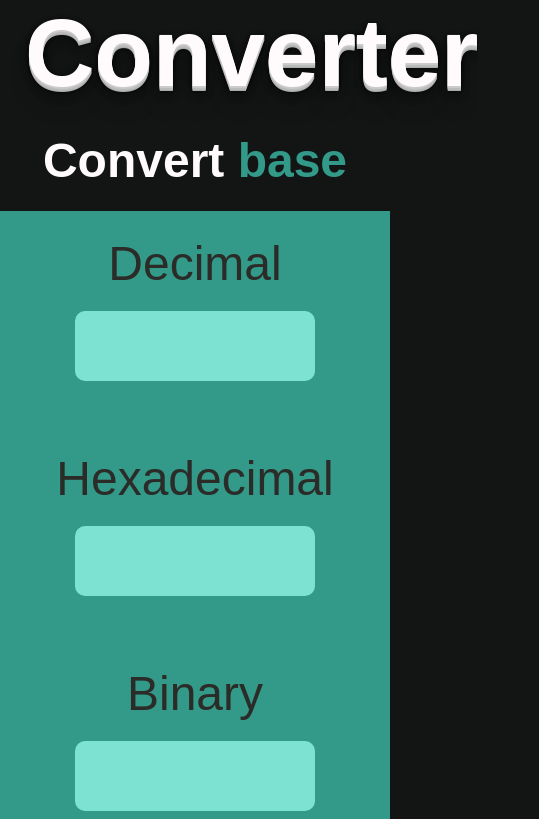
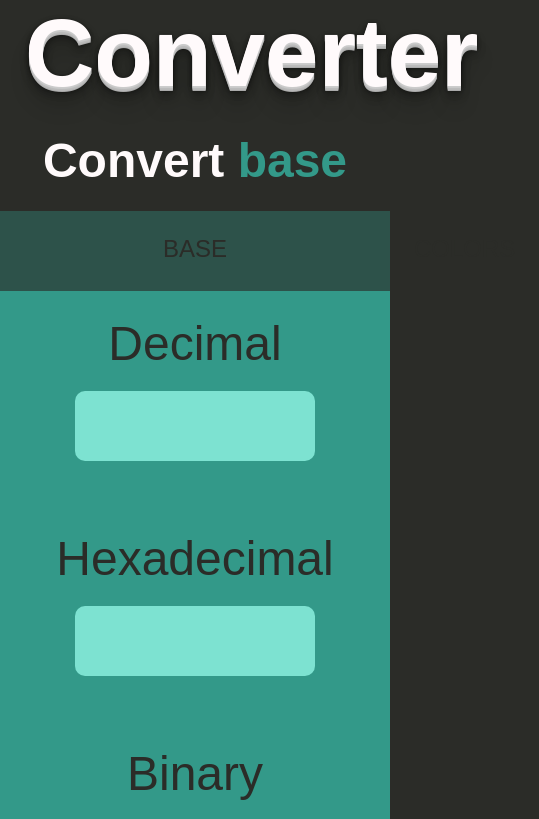
Before and after one commit to MikkelWestermann/Converter, a React (Create React App) app: page / in a window 390 px wide. Shown: the top 819 px of the page, 539 px wide, since content can reach past the window. Built offline with nearby package versions, Linux system fonts and the light colour scheme; a web font is replaced by a local one.

Commit message:
Add Navigation

```diff
--- a/src/App.js
+++ b/src/App.js
@@ -1,5 +1,6 @@
 import React, { Component } from 'react';
-import InputField from './InputField';
+import Header from './Components/Header/Header';
+import Base from './Components/Base/Base';
 import './App.css';
 
 const hex = ['0', '1', '2', '3', '4', '5', '6', '7', '8', '9', 'a', 'b', 'c', 'd', 'e', 'f'];
@@ -10,10 +11,7 @@ class App extends Component {
   constructor() {
     super();
     this.state = {
-      decimal: '',
-      hexadecimal: '',
-      binary: '',
-      base64: ''
+      route: 'base'
     }
   }
   convertToBase = (value, result, base, baseName) => {
@@ -82,29 +80,26 @@ class App extends Component {
       base64: value
     });
   }
+  onRouteChange = route => {
+    this.setState({ route });
+  }
   render() {
     return (
-      <div className="App">
-        <InputField
-          input={this.state.decimal}
-          calculate={this.handleDecimal}
-          inputName='Decimal'
+      <div>
+        <Header
+          from={this.state.route}
+          onRouteChange={this.onRouteChange}
         />
-        <InputField
-          input={this.state.hexadecimal}
-          calculate={this.handleHexadecimal}
-          inputName='Hexadecimal'
-        />
-        <InputField
-          input={this.state.binary}
-          calculate={this.handleBinary}
-          inputName='Binary'
-        />
-        <InputField
-          input={this.state.base64}
-          calculate={this.handleBase64}
-          inputName='Base64'
-        />
+        <div className="App">
+          {
+            this.state.route === 'base'
+            &&
+            <Base
+              convertToBase={this.convertToBase}
+              convertToDecimal={this.convertToDecimal}
+            />
+          }
+        </div>
       </div>
     );
   }
--- /dev/null
+++ b/src/Components/Base/Base.js
@@ -0,0 +1,81 @@
+import React, { Component } from 'react';
+import InputField from '../InputField/InputField';
+
+const hex = ['0', '1', '2', '3', '4', '5', '6', '7', '8', '9', 'a', 'b', 'c', 'd', 'e', 'f'];
+const base64 = ['A', 'B', 'C', 'D', 'E', 'F', 'G', 'H', 'I', 'J', 'K', 'L', 'M', 'N', 'O', 'P', 'Q', 'R', 'S', 'T', 'U', 'V', 'W', 'X', 'Y', 'Z', 'a', 'b', 'c', 'd', 'e', 'f', 'g', 'h', 'i', 'j', 'k', 'l', 'm', 'n', 'o', 'p', 'q', 'r', 's', 't', 'u', 'v', 'w', 'x', 'y', 'z', '0', '1', '2', '3', '4', '5', '6', '7', '8', '9', '+', '/'];
+const binary = ['0', '1'];
+
+class Base extends Component {
+  constructor() {
+    super();
+    this.state = {
+      decimal: '',
+      hexadecimal: '',
+      binary: '',
+      base64: ''
+    }
+  }
+  handleDecimal = value => {
+    this.setState({
+      decimal: value,
+      hexadecimal: this.props.convertToBase(value, '', 16, hex),
+      binary: this.props.convertToBase(value, '', 2, binary),
+      base64: this.props.convertToBase(value, '', 64, base64)
+    });
+  }
+  handleHexadecimal = value => {
+    const decimalVal = this.props.convertToDecimal(value, 16, hex);
+    this.setState({
+      decimal: decimalVal,
+      hexadecimal: value,
+      binary: this.props.convertToBase(decimalVal, '', 2, binary),
+      base64: this.props.convertToBase(decimalVal, '', 64, base64)
+    });
+  }
+  handleBinary = value => {
+    const decimalVal = this.props.convertToDecimal(value, 2, binary);
+    this.setState({
+      decimal: decimalVal,
+      hexadecimal: this.props.convertToBase(decimalVal, '', 16, hex),
+      binary: value,
+      base64: this.props.convertToBase(decimalVal, '', 64, base64)
+    });
+  }
+  handleBase64 = value => {
+    const decimalVal = this.props.convertToDecimal(value, 64, base64);
+    this.setState({
+      decimal: decimalVal,
+      hexadecimal: this.props.convertToBase(decimalVal, '', 16, hex),
+      binary: this.props.convertToBase(decimalVal, '', 2, binary),
+      base64: value
+    });
+  }
+  render() {
+    return (
+      <div className="App">
+        <InputField
+          input={this.state.decimal}
+          calculate={this.handleDecimal}
+          inputName='Decimal'
+        />
+        <InputField
+          input={this.state.hexadecimal}
+          calculate={this.handleHexadecimal}
+          inputName='Hexadecimal'
+        />
+        <InputField
+          input={this.state.binary}
+          calculate={this.handleBinary}
+          inputName='Binary'
+        />
+        <InputField
+          input={this.state.base64}
+          calculate={this.handleBase64}
+          inputName='Base64'
+        />
+      </div>
+    );
+  }
+}
+
+export default Base;
--- /dev/null
+++ b/src/Components/Header/Header.js
@@ -0,0 +1,17 @@
+import React from 'react';
+import Navigator from '../Navigator/Navigator';
+import './Header.css';
+
+const Header = props => {
+  return (
+    <div>
+      <div className='header'>
+        <h1>Converter</h1>
+        <h2>Convert <span>{props.from}</span></h2>
+      </div>
+      <Navigator onRouteChange={props.onRouteChange} />
+    </div>
+  );
+}
+
+export default Header;
--- /dev/null
+++ b/src/Components/Navigator/Navigator.css
@@ -0,0 +1,40 @@
+nav {
+  display: grid;
+  grid-template-columns: repeat(2, 1fr);
+  grid-auto-rows: auto;
+  align-items: center;
+  text-align: center;
+  background-color: rgba(51, 153, 137, 0.35);
+  height: 80px;
+}
+
+@media screen and (max-width: 900px) {
+  nav {
+    grid-template-columns: 100%;
+    grid-template-rows: auto;
+ }
+}
+
+.one {
+  grid-column: 1;
+}
+
+.two {
+  grid-column: 2;
+}
+
+.navLinks {
+  font-size: 1.5em;
+  text-transform: uppercase;
+  text-decoration: none;
+  color: #2B2C28;
+  height: 100%;
+  height: 80px;
+  padding: 1em 1em;
+  cursor: pointer;
+}
+
+.navLinks:hover {
+  color: #FFFAFB;
+  background-color: rgba(51, 153, 137, 0.75);
+}
--- /dev/null
+++ b/src/Components/Navigator/Navigator.js
@@ -0,0 +1,19 @@
+import React, { Component } from 'react';
+import './Navigator.css';
+
+class Navigator extends Component {
+  render() {
+    return (
+      <nav>
+        <div className='one'>
+          <div className='navLinks' onClick={() => this.props.onRouteChange('base')}>Base</div>
+        </div>
+        <div className='two'>
+          <div className='navLinks' onClick={() => this.props.onRouteChange('colors')}>Colors</div>
+        </div>
+      </nav>
+    );
+  }
+}
+
+export default Navigator;
--- a/src/Header.js
+++ /dev/null
@@ -1,13 +0,0 @@
-import React from 'react';
-import './Header.css';
-
-const Header = props => {
-  return (
-    <div className='header'>
-      <h1>Converter</h1>
-      <h2>Convert <span>{props.from}</span></h2>
-    </div>
-  );
-}
-
-export default Header;
--- a/src/index.css
+++ b/src/index.css
@@ -6,7 +6,7 @@ body {
   font-family: 'Muli', sans-serif;
   -webkit-font-smoothing: antialiased;
   -moz-osx-font-smoothing: grayscale;
-  background-color: #131515;
+  background-color: #2B2C28;
 }
 
 code {
--- a/src/index.js
+++ b/src/index.js
@@ -2,12 +2,10 @@ import React from 'react';
 import ReactDOM from 'react-dom';
 import './index.css';
 import App from './App';
-import Header from './Header';
 import * as serviceWorker from './serviceWorker';
 
 ReactDOM.render(
   <div>
-    <Header from='base' />
     <App />
   </div>, document.getElementById('root'));
 
```
Also changed, not shown: src/Components/Header/Header.css (renamed from src/Header.css), src/Components/InputField/InputField.css (renamed from src/InputField.css), src/Components/InputField/InputField.js (renamed from src/InputField.js).
